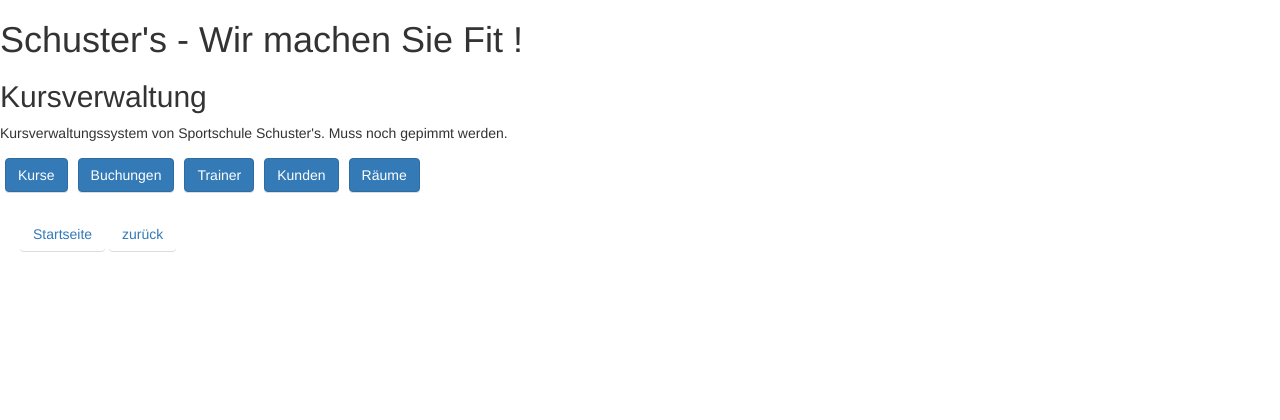
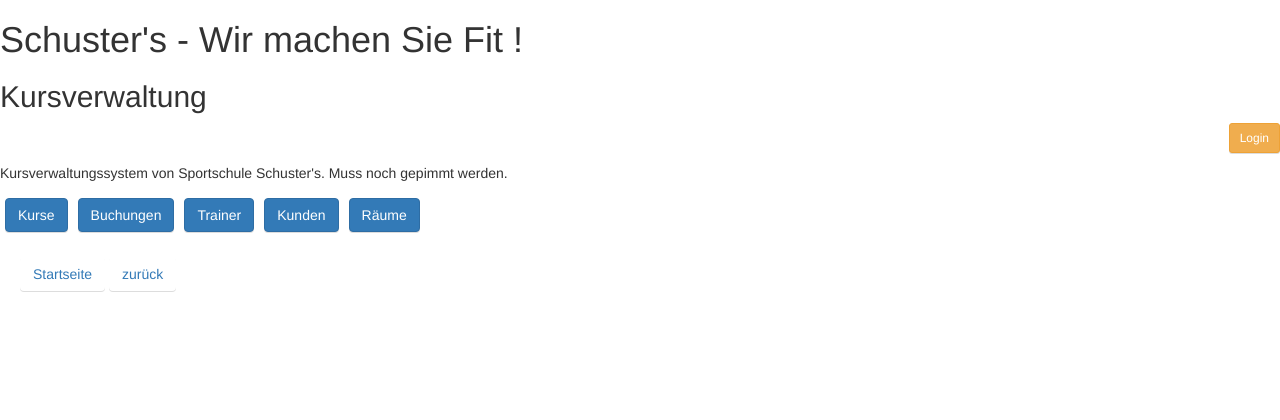
Before and after one commit to pydvlpr/sportschule-dev, a Django app: page /kursverwaltung/ in a window 1280 px wide. Shown: the top 420 px of the page. Run offline with Django 3.2, Linux system fonts and the light colour scheme; some libraries are stand-ins or nearby versions.

Commit message:
Ergänzungen für  Benutzer-Atuhentizierung

```diff
--- a/kursverwaltung/templates/kursverwaltung/base.html
+++ b/kursverwaltung/templates/kursverwaltung/base.html
@@ -40,7 +40,20 @@
           <h2>Kursverwaltung</h2>
       </div>
 
+      {% if user.is_authenticated %}
+      <p align="right">
+            <a class="btn btn-danger btn-sm" href="{% url 'logout'%}">Logout</a>
+        </p>
+
+        {% else %}
+
+        <p align="right">
+            <a class="btn btn-warning btn-sm" href="{% url 'login'%}">Login</a>
+        </p>
+        {% endif %}
       {% block content %}<!-- default content text (typically empty) -->{% endblock %}
+
+    </div>
 
       <div style="padding:20px;">
           <a type="button" class="btn btn-secondary" href="{% url 'index' %}">Startseite</a>
```
